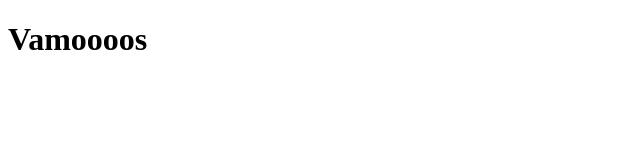
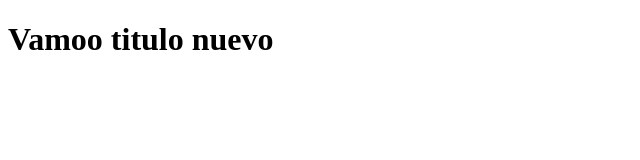
Before and after one commit to LuisJava10/helloWordGit, a plain HTML site: page index.html in a window 1280 px wide. Shown: the whole page, without its empty margins (0-640 px from the left). Drawn offline with Linux system fonts and the light colour scheme.

Commit message:
Se modifico el titulo index

```diff
--- a/index.html
+++ b/index.html
@@ -7,6 +7,6 @@
     <title>Demo Git</title>
 </head>
     <body>
-        <h1>Vamoooos</h1>
+        <h1>Vamoo titulo nuevo</h1>
     </body>
 </html>
```
